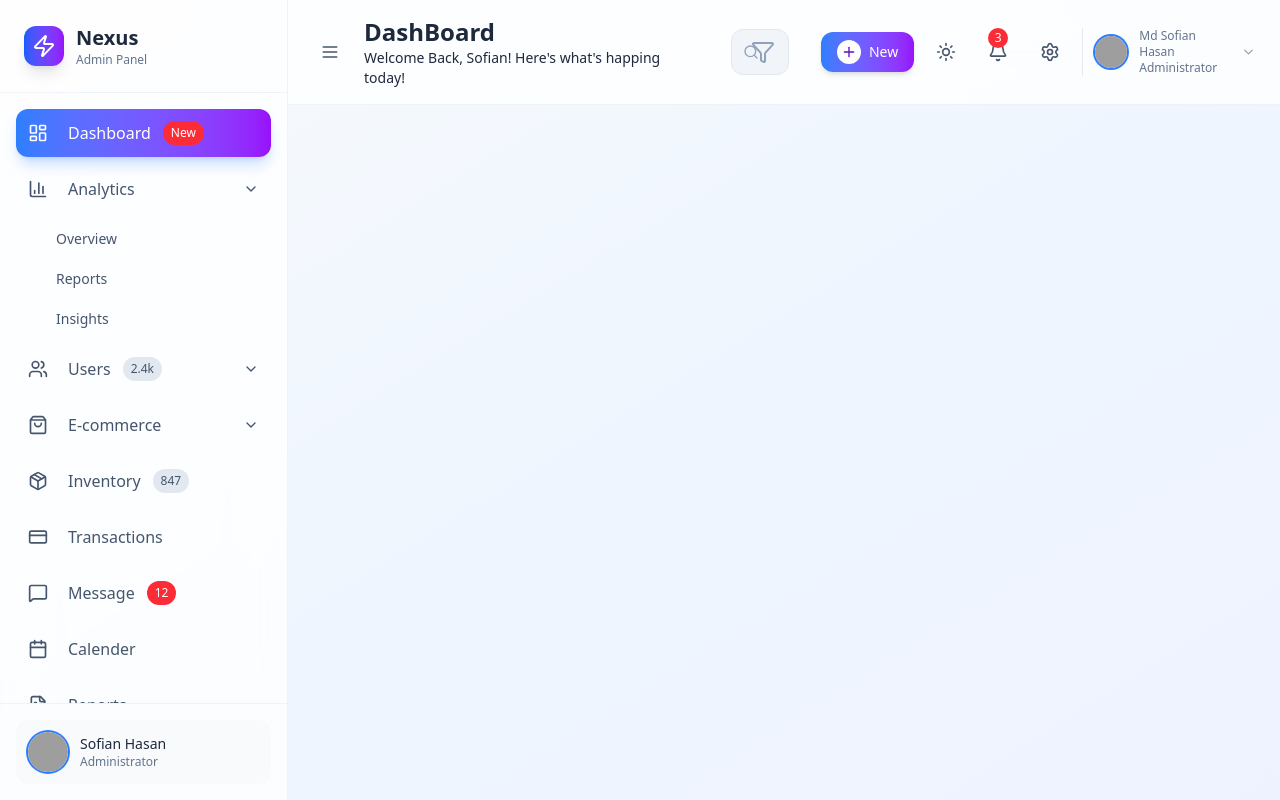
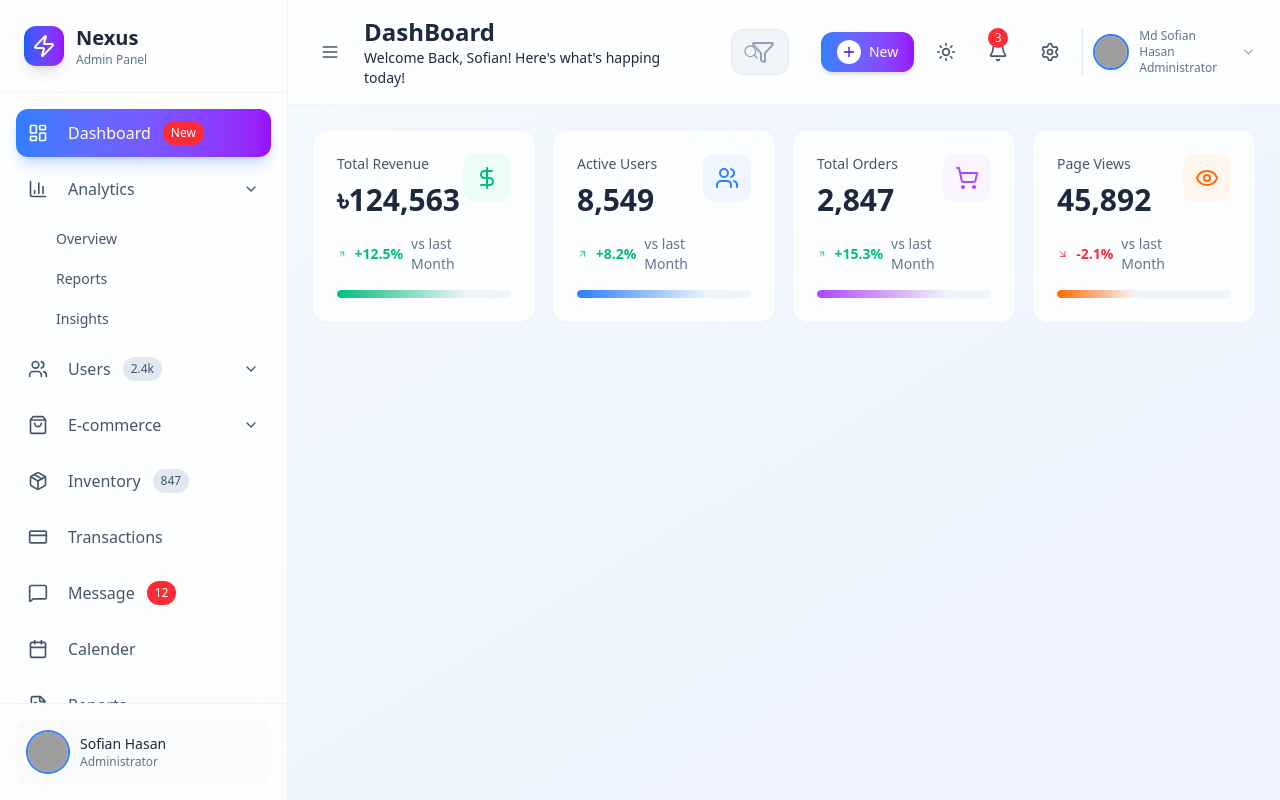
Before and after one commit to marleyDip/React-Admin-Dashboard-Tailwind-CSS, a React (Vite) app: page / in a window 1280 px wide. Built offline with nearby package versions, Linux system fonts and the light colour scheme; grey boxes are pictures that could not be loaded.

Commit message:
Design Stats Grid

```diff
--- a/src/App.jsx
+++ b/src/App.jsx
@@ -1,6 +1,7 @@
 import { useState } from "react";
 import Header from "./components/Layout/Header";
 import Sidebar from "./components/Layout/Sidebar";
+import Dashboard from "./components/DashBoard/Dashboard";
 
 function App() {
   const [sideBarCollapsed, setSideBarCollapsed] = useState(false);
@@ -21,6 +22,12 @@
             sidebarCollapsed={sideBarCollapsed}
             onToggleSidebar={() => setSideBarCollapsed(!sideBarCollapsed)}
           />
+
+          <main className="flex-1 overflow-y-auto bg-transparent">
+            <div className="p-6 space-y-6">
+              {currentPage === "dashboard" && <Dashboard />}
+            </div>
+          </main>
         </div>
       </div>
     </div>
--- /dev/null
+++ b/src/components/DashBoard/Dashboard.jsx
@@ -0,0 +1,13 @@
+import StatsGrid from "./StatsGrid";
+
+function Dashboard() {
+  return (
+    <div className="space-y-6">
+      {/* stats grid */}
+      <StatsGrid />
+      {/* stats grid */}
+    </div>
+  );
+}
+
+export default Dashboard;
--- /dev/null
+++ b/src/components/DashBoard/StatsGrid.jsx
@@ -0,0 +1,116 @@
+import {
+  ArrowDownRight,
+  ArrowRight,
+  ArrowUpRight,
+  DollarSign,
+  Eye,
+  ShoppingCart,
+  Users,
+} from "lucide-react";
+
+const stats = [
+  {
+    title: "Total Revenue",
+    value: "৳124,563",
+    change: "+12.5%",
+    trend: "up",
+    icon: DollarSign,
+    color: "from-emerald-500 t0-teal-600",
+    bgColor: "bg-emerald-50 dark:bg-emerald-900/20",
+    textColor: "text-emerald-500 dark:text-emerald-400",
+  },
+  {
+    title: "Active Users",
+    value: "8,549",
+    change: "+8.2%",
+    trend: "up",
+    icon: Users,
+    color: "from-blue-500 t0-indigo-600",
+    bgColor: "bg-blue-50 dark:bg-blue-900/20",
+    textColor: "text-blue-500 dark:text-blue-400",
+  },
+  {
+    title: "Total Orders",
+    value: "2,847",
+    change: "+15.3%",
+    trend: "up",
+    icon: ShoppingCart,
+    color: "from-purple-500 t0-pink-600",
+    bgColor: "bg-purple-50 dark:bg-purple-900/20",
+    textColor: "text-purple-500 dark:text-purple-400",
+  },
+  {
+    title: "Page Views",
+    value: "45,892",
+    change: "-2.1%",
+    trend: "down",
+    icon: Eye,
+    color: "from-orange-500 t0-red-600",
+    bgColor: "bg-orange-50 dark:bg-orange-900/20",
+    textColor: "text-orange-500 dark:text-orange-400",
+  },
+];
+
+function StatsGrid() {
+  return (
+    <div className="grid grid-cols-1 md:grid-cols-2 xl:grid-cols-4 gap-4">
+      {stats.map((stats, index) => {
+        return (
+          <div
+            className="group p-6 backdrop-blur-xl bg-white/80 dark:bg-slate-900/80 border border-slate-200/50 dark:border-slate-700/50 rounded-2xl hover:shadow-xl hover:shadow-slate-200/50 dark:hover:shadow-slate-900/20 transition-all duration-300"
+            key={index}
+          >
+            <div className="flex items-start justify-between">
+              <div className="flex-1">
+                <p className="text-sm font-medium text-slate-600 dark:text-slate-400 mb-2">
+                  {stats.title}
+                </p>
+
+                <p className="text-3xl font-bold text-slate-800 dark:text-white mb-4">
+                  {stats.value}
+                </p>
+
+                <div className="flex items-center space-x-2">
+                  {stats.trend === "up" ? (
+                    <ArrowUpRight className="w-4 h-4 text-emerald-500" />
+                  ) : (
+                    <ArrowDownRight className="w-4 h-4 text-red-500" />
+                  )}
+
+                  <span
+                    className={`text-sm font-semibold ${
+                      stats.trend === "up" ? "text-emerald-500" : "text-red-500"
+                    }`}
+                  >
+                    {stats.change}
+                  </span>
+
+                  <span className="text-sm text-slate-500 dark:text-slate-400 ">
+                    vs last Month
+                  </span>
+                </div>
+              </div>
+
+              <div
+                className={`p-3 rounded-xl ${stats.bgColor} group-hover:scale-110  transition-all duration-200`}
+              >
+                {<stats.icon className={`w-6 h-6 ${stats.textColor}`} />}
+              </div>
+            </div>
+
+            {/* progress bar */}
+            <div className="mt-4 h-2 bg-slate-100 dark:bg-slate-800 rounded-full overflow-hidden">
+              <div
+                className={`h-full bg-gradient-to-r ${stats.color} rounded-full transition-all duration-100`}
+                style={{ width: stats.trend === "up" ? "75%" : "45%" }}
+              ></div>
+            </div>
+            {/* progress bar */}
+          </div>
+        );
+      })}
+    </div>
+  );
+}
+
+export default StatsGrid;
```
